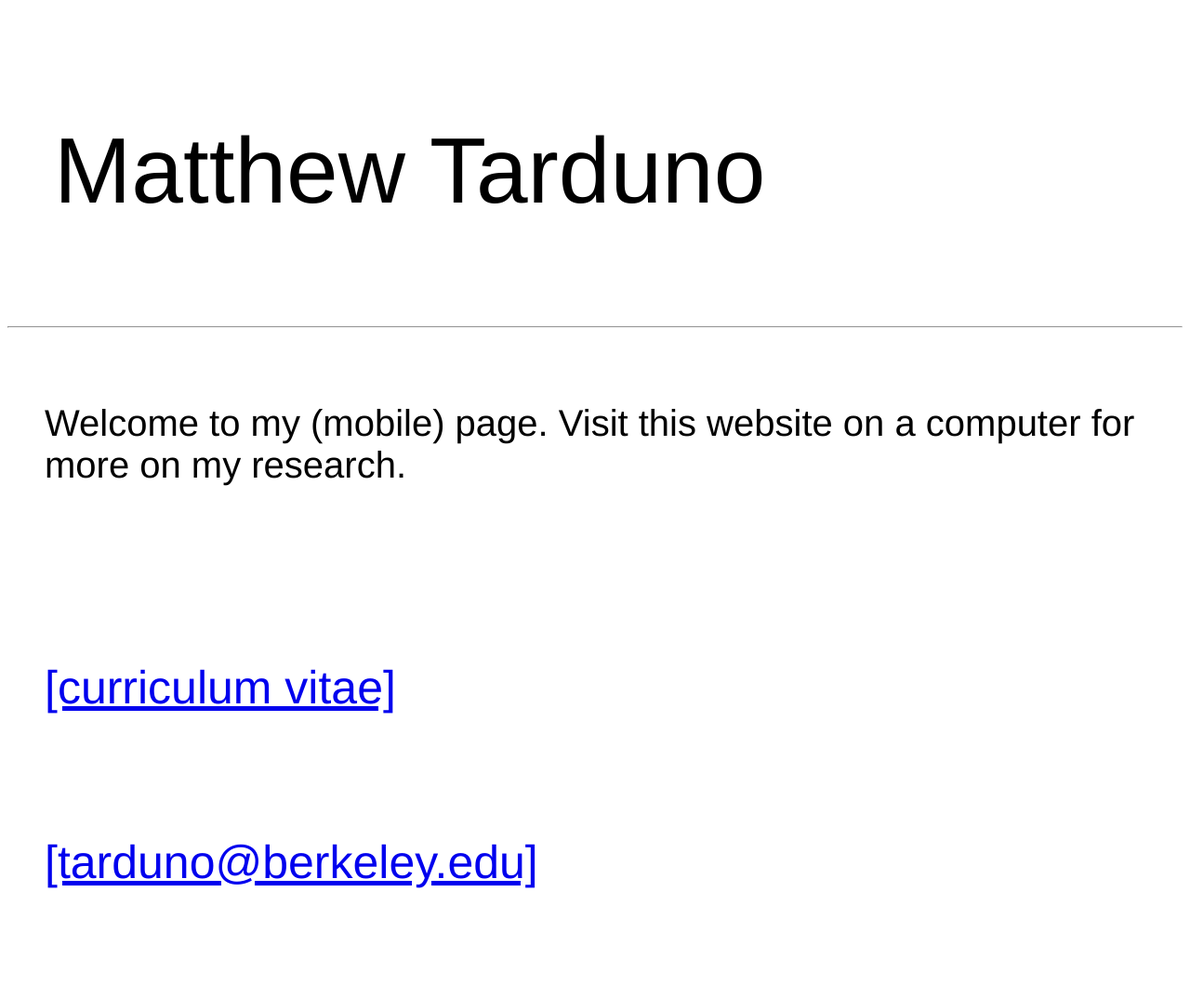
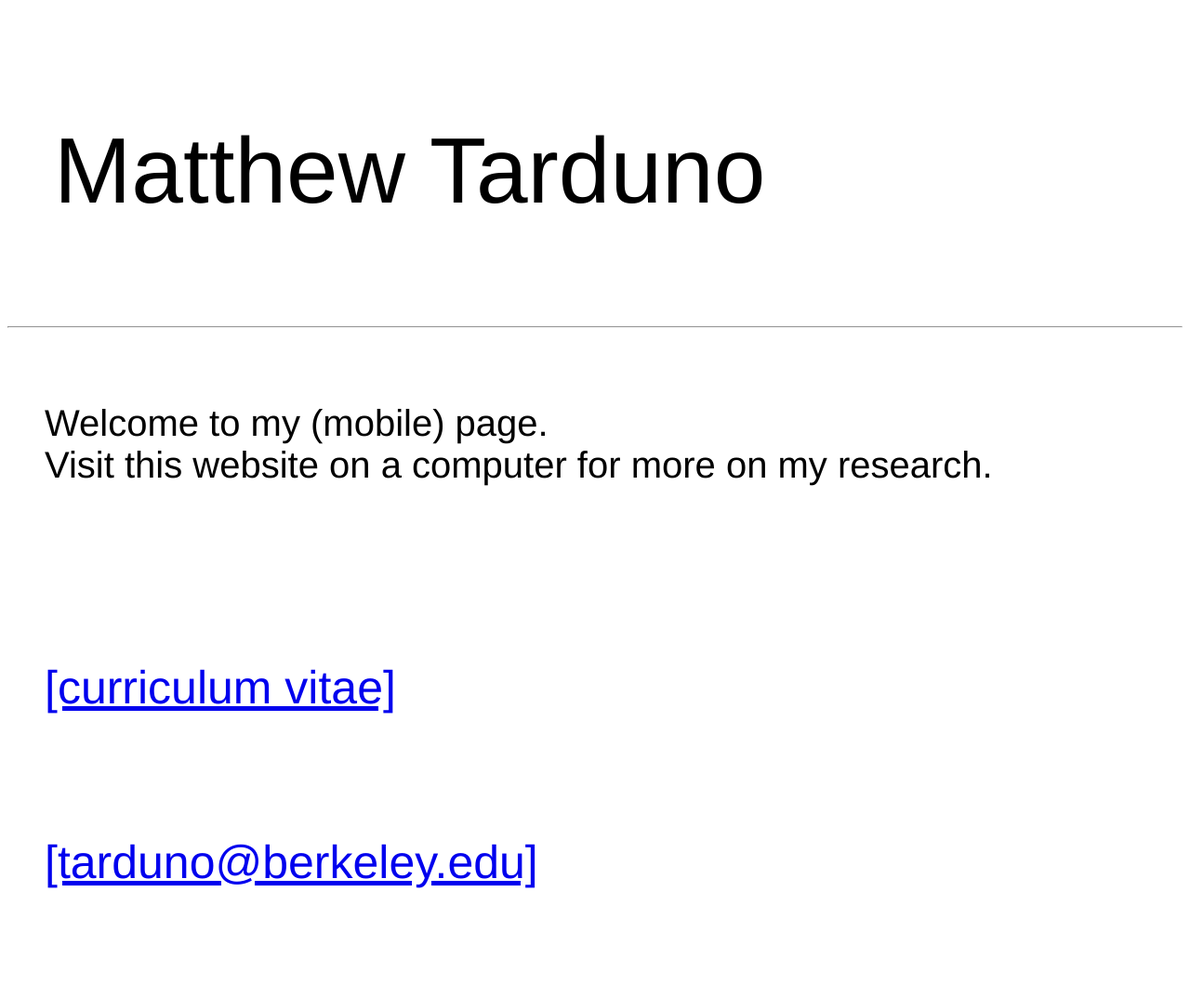
Before and after one commit to Matt-Tarduno/Matt-Tarduno.github.io, a Jekyll site: the page mobile/index.html, which Jekyll copies as it is, in a window 1280 px wide. Shown: the whole page at 93% size. Built offline with Jekyll 4.4.1, drawn with Linux system fonts in a browser that asks for light colours.

Commit message:
Update index.html

```diff
--- a/mobile/index.html
+++ b/mobile/index.html
@@ -6,7 +6,7 @@
 </div><!-- /.blurb -->
 <div class="blurb">
 	<h1></h1>
-	<p style="font-size:40px; font-family:'Helvetica', 'Arial', 'Sans-Serif'; padding: 40px"> Welcome to my (mobile) page. Visit this website on a computer for more on my research.</p>
+	<p style="font-size:40px; font-family:'Helvetica', 'Arial', 'Sans-Serif'; padding: 40px"> Welcome to my (mobile) page. <br> Visit this website on a computer for more on my research.</p>
 </div><!-- /.blurb -->
 <style>
   .bottom-three {
```
